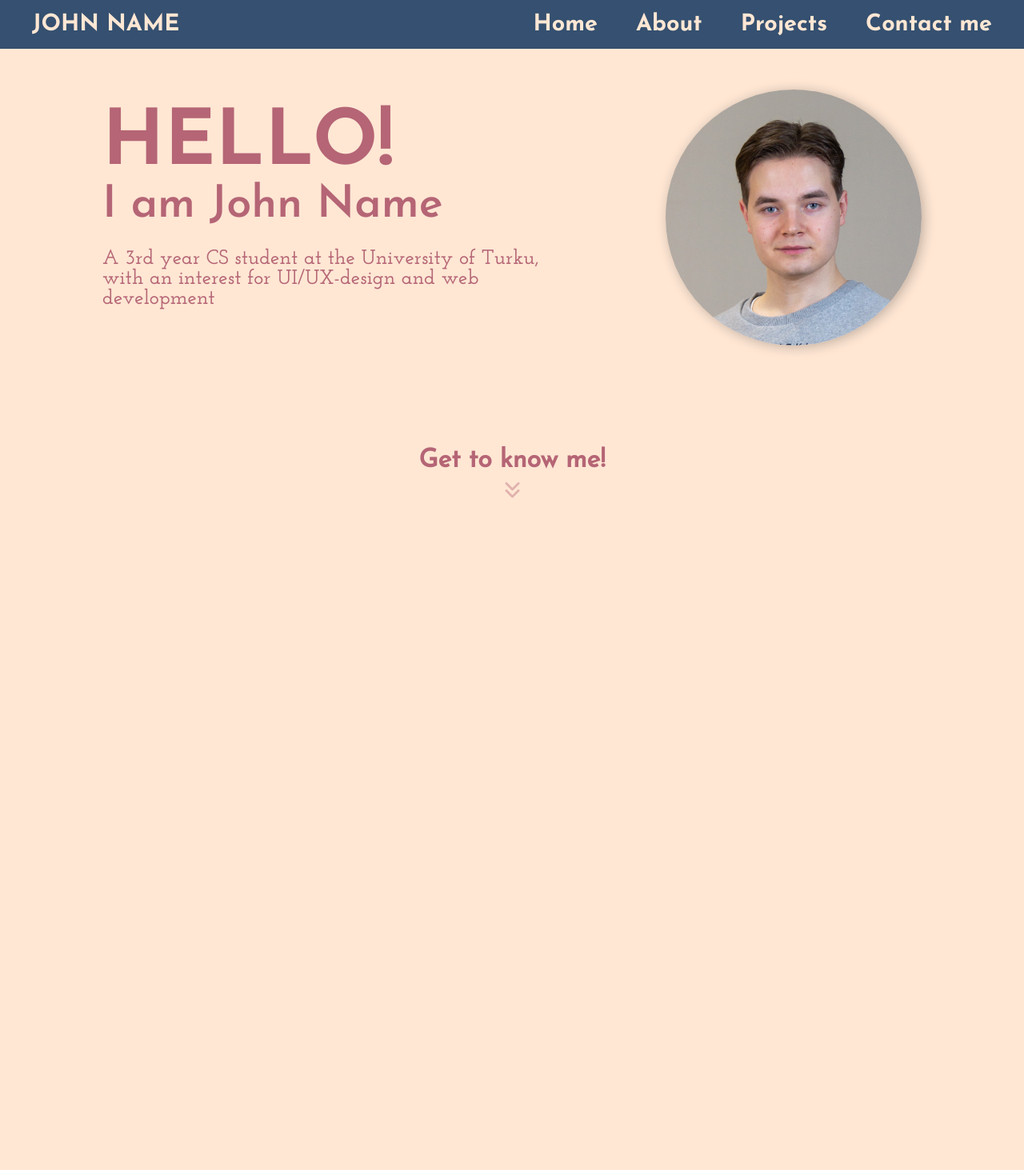
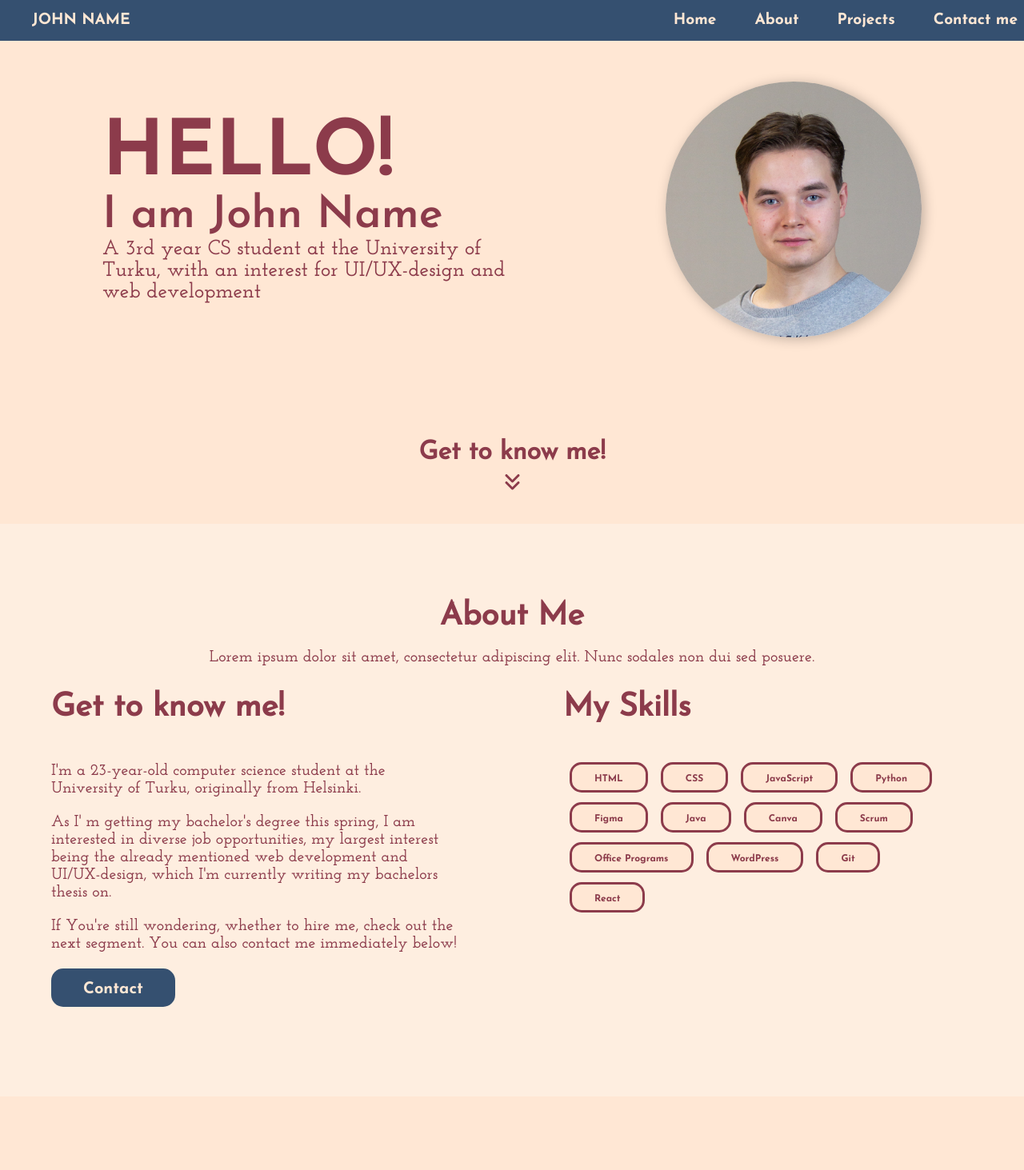
Before and after one commit to OAilio/portfolio-frontend, a React (Vite) app: page / in a window 1280 px wide. Shown: the top 1463 px of the page at 80% size. Before the commit the page ends 800 px from the top, so only its background shows below. Built offline with nearby package versions, Linux system fonts and the light colour scheme.

Commit message:
Buttons added, about-segment complete for now

```diff
--- a/src/App.jsx
+++ b/src/App.jsx
@@ -1,7 +1,11 @@
+/* eslint-disable react/no-unescaped-entities */
 import './css/basic.css'
 import './css/navbar.css'
 import './css/landing.css'
 import './css/fonts.css'
+import './css/about.css'
+import './css/buttons.css'
+import './css/hireme.css'
 import { FontAwesomeIcon } from '@fortawesome/react-fontawesome';
 import { faAnglesDown } from '@fortawesome/free-solid-svg-icons';
 
@@ -43,17 +47,68 @@ const LandingContent = () => {
         <div className="landing-text">
           <h1>HELLO!</h1>
           <h2>I am John Name</h2>
-          <p>A 3rd year CS student at the University of Turku, with an interest for UI/UX-design and web development</p>
+          <hp>A 3rd year CS student at the University of Turku,
+            with an interest for UI/UX-design and web development</hp>
         </div>
         <div className="my-picture">
           <img src='./pictures/okko.jpg' alt='My Picture' />
         </div>
       </div>
       <div className="landing-bottom">
-        <h3>Get to know me!</h3>
-        <FontAwesomeIcon icon={faAnglesDown} fade className="down-arrows"/>
+        <h4>Get to know me!</h4>
+        <FontAwesomeIcon icon={faAnglesDown} className="down-arrows"/>
       </div>
     </>
+  )
+}
+
+const AboutMe = () => {
+  const listOfSkills = ["HTML", "CSS", "JavaScript", "Python", "Figma", "Java", "Canva",
+  "Scrum", "Office Programs", "WordPress", "Git", "React"]
+
+  return (
+    <>
+      <div className="about-me-container">
+        <div className="about-me-header">
+          <h3>About Me</h3>
+          <p>Lorem ipsum dolor sit amet, consectetur adipiscing elit.
+            Nunc sodales non dui sed posuere.</p>
+        </div>
+        <div className="about-me-content">
+          <div className="get-to-know">
+            <h3>Get to know me!</h3>
+            <p>I'm a 23-year-old computer science student at the University of Turku, originally from Helsinki.</p>
+            <p>As I'  m getting my bachelor's degree this spring, I am interested in diverse job opportunities, my largest interest being the already mentioned web development and UI/UX-design,
+              which I'm currently writing my bachelors thesis on.</p>
+            <p>If You're still wondering, whether to hire me, check out the next segment.
+              You can also contact me immediately below!</p>
+            <button className="blue-button">
+              Contact
+            </button>
+          </div>
+          <div className="my-skills">
+            <h3>My Skills</h3>
+            <div className="skills-list">
+              {listOfSkills.map(skill => (
+                <span key={skill} className="skill-tag">{skill}</span>
+              ))}
+            </div>
+          </div>
+        </div>
+      </div>
+    </>
+  )
+}
+
+const HireMe = () => {
+  return (
+    <div className="hire-me-container">
+      <div className="hire-me-header">
+      <h2>Why should You hire me?</h2>
+      <p>Lorem ipsum dolor sit amet, consectetur adipiscing elit.
+            Nunc sodales non dui sed posuere.</p>
+      </div>
+    </div>
   )
 }
 
@@ -62,6 +117,8 @@ const App = () => {
     <div>
       <Navbar />
       <LandingContent />
+      <AboutMe />
+      <HireMe />
     </div>
   )
 }
--- /dev/null
+++ b/src/css/about.css
@@ -0,0 +1,55 @@
+.about-me-container {
+    padding: 8vh 0vh;
+    background-color: rgb(254, 238, 224);
+    color: rgb(140, 59, 75);
+}
+
+.about-me-header {
+    text-align: center;
+    max-width: 60%;
+    margin: 2rem auto;
+}
+
+.about-me-content {
+    display: flex;
+    margin: 1rem auto 3rem;
+}
+
+.get-to-know,
+.my-skills {
+    max-width: 40%;
+    margin: 0 auto;
+}
+
+
+.my-skills h3,
+.get-to-know h3 {
+    margin-bottom: 6vh;
+}
+
+.skills-list {
+    display: flex;
+    flex-wrap: wrap;
+}
+
+@media screen and (max-width: 991px) {
+    .about-me-header{
+        max-width: 90%;
+    }
+
+    .about-me-content {
+        display: block;
+    }
+
+    .get-to-know,
+    .my-skills {
+        max-width: 90%;
+        margin: 0 auto;
+    }
+
+    .my-skills h3,
+    .get-to-know h3 {
+    margin-top: 6vh;
+    margin-bottom: 3vh;
+}
+}
--- a/src/css/basic.css
+++ b/src/css/basic.css
@@ -1,13 +1,15 @@
 body{
-  margin: 0%;
+  margin: 10vh 0% 0% 0%;
   background-color: rgb(255,231,212);
 }
 
 :root {
   --h1-font-size: 8rem;
   --h2-font-size: 4.5rem;
-  --h3-font-size: 2.5rem;
-  --p-font-size: 2.5rem;
+  --h3-font-size: 3rem;
+  --h4-font-size: 2.5rem;
+  --hp-font-size: 2.5rem;
+  --p-font-size: 2rem;
   --navbar-font-size: 2rem;
 }
 
@@ -32,9 +34,22 @@ h3 {
   padding: 0;
 }
 
+h4 {
+  font-size: var(--h4-font-size);
+  font-family: 'Josefin Sans Regular';
+  margin: 0;
+  padding: 0;
+}
+
+hp {
+  font-size: var(--hp-font-size);
+  font-family: 'Josefin Slab SemiBold';
+}
+
 p {
   font-size: var(--p-font-size);
   font-family: 'Josefin Slab SemiBold';
+  line-height: 1.1;
 }
 
 a {
@@ -47,9 +62,11 @@ a {
   :root {
     --h1-font-size: 6rem;
     --h2-font-size: 3.5rem;
-    --h3-font-size: 2rem;
-    --p-font-size: 1.6rem;
-    --navbar-font-size: 1.8rem;
+    --h3-font-size: 2.5rem;
+    --h4-font-size: 2rem;
+    --hp-font-size: 1.625rem;
+    --p-font-size: 1.25rem;
+    --navbar-font-size: 1.2rem;
   }
 }
 
@@ -57,18 +74,22 @@ a {
   :root {
     --h1-font-size: 4rem;
     --h2-font-size: 2.5rem;
-    --h3-font-size: 1.6rem;
+    --h3-font-size: 2.125rem;
+    --h4-font-size: 1.6rem;
+    --hp-font-size: 1.625rem;
     --p-font-size: 1.25rem;
-    --navbar-font-size: 1.8rem;
+    --navbar-font-size: 1rem;
   }
 }
 
 @media screen and (max-width: 478px) {
   :root {
     --h1-font-size: 2.125rem;
-    --h2-font-size: 1.2rem;
-    --h3-font-size: 1rem;
-    --p-font-size: 0.75rem;
+    --h2-font-size: 1.75rem;
+    --h3-font-size: 1.5rem;
+    --h4-font-size: 1.25rem;
+    --hp-font-size: 1.125rem;
+    --p-font-size: 1.25rem;
     --navbar-font-size: 1rem;
   }
 }
--- /dev/null
+++ b/src/css/buttons.css
@@ -0,0 +1,48 @@
+:root{
+    --button-font-size: 1.625rem;
+    --tag-font-size: 1.25rem;
+}
+
+.blue-button {
+    font-size: var(--button-font-size);
+    font-family: 'Josefin Sans Bold';
+    background-color: rgb(53,80,112);
+    color: rgb(255,231,212);
+    border-radius: 15px;
+    border: none;
+    padding: 1rem 2.5rem 0.75rem;
+}
+
+.skill-tag {
+    color: rgb(140, 59, 75);
+    font-size: var(--tag-font-size);
+    font-family: 'Josefin Sans Bold';
+    border-color: rgb(140, 59, 75);
+    background-color: rgb(255, 231, 212);
+    border-style: solid;
+    border-radius: 15px;
+    padding: 0.75rem 1.75rem 0.5rem;
+    margin: 0 0.5rem 0.75rem 0.5rem;
+}
+
+  /* Media queries to adjust font sizes based on screen width */
+@media screen and (min-width: 992px) and (max-width: 1280px) {
+    :root {
+        --button-font-size: 1.25rem;
+        --tag-font-size: 0.75rem;
+    }
+}
+
+@media screen and (min-width: 479px) and (max-width: 991px) {
+    :root {
+        --button-font-size: 1.125rem;
+        --tag-font-size: 0.75rem;
+    }
+}
+
+@media screen and (max-width: 478px) {
+    :root {
+        --button-font-size: 1.125rem;
+        --tag-font-size: 0.75rem;
+    }
+}
--- /dev/null
+++ b/src/css/hireme.css
@@ -0,0 +1,10 @@
+.hire-me-container{
+    padding: 8vh 0vh;
+    color: rgb(181, 101, 117);
+}
+
+.hire-me-header {
+    text-align: center;
+    max-width: 60%;
+    margin: 2rem auto;
+}
--- a/src/css/landing.css
+++ b/src/css/landing.css
@@ -1,7 +1,7 @@
 
 .landing-content{
-    color: rgb(181, 101, 117);
-    margin: 4vw 10vw;
+    color: rgb(140, 59, 75);
+    margin: 8vw 10vw;
     display: flex;
     align-items: center;
 }
@@ -21,13 +21,15 @@
 .landing-bottom{
     margin-top: 10vw;
     text-align: center;
-    color: rgb(181, 101, 117);
+    color: rgb(140, 59, 75);
 }
 
 .down-arrows {
     padding: 0.5rem;
     font-size: 1.5rem;
+    margin-bottom: 4vh;
 }
+
 @media screen and (max-width: 1280px) {
     .my-picture img{
         max-width: 20rem;
@@ -39,6 +41,7 @@
     .landing-content {
         flex-direction: column;
         align-items: center;
+        padding-top: 8vh;
     }
 
     .landing-text {
@@ -49,7 +52,15 @@
 
     .my-picture img {
         display: block;
-        margin: 0 auto;
+        margin: 1rem auto;
         max-width: 60%;
     }
+
+    .my-picture img{
+        max-width: 16rem;
+    }
+
+    .landing-bottom {
+        margin-top: 2vh;
+    }
 }
--- a/src/css/navbar.css
+++ b/src/css/navbar.css
@@ -4,6 +4,9 @@
   height: auto;
   font-family: 'Josefin Sans Bold';
   padding: 1rem;
+  position: fixed;
+  top: 0;
+  width: 100%;
 }
 
 .navbar-left{
@@ -50,6 +53,9 @@
   }
 
   .burger-menu {
-    display: block; /* Show the burger menu */
+    color: none;
+    /* display: block; Show the burger menu */
   }
+
+
 }
```
